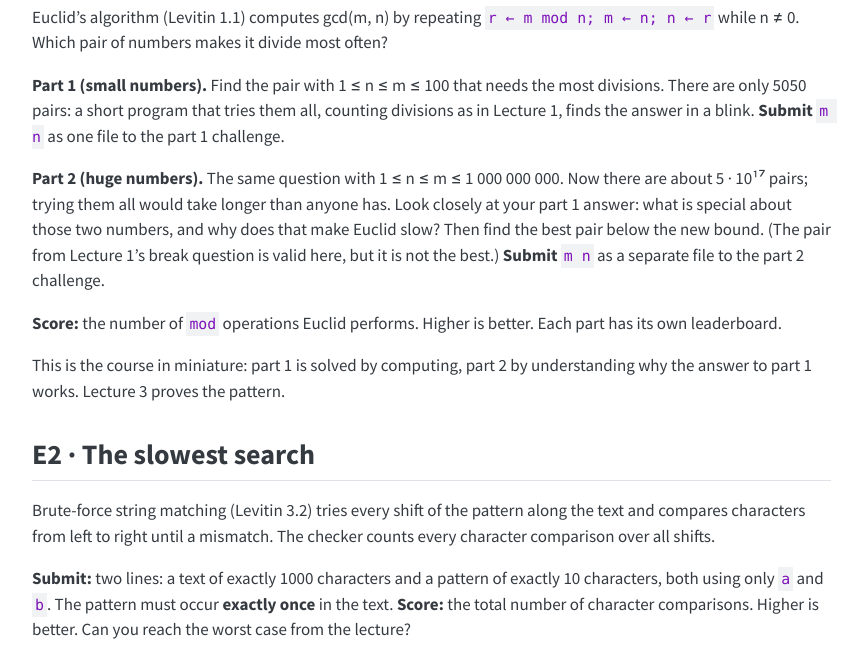
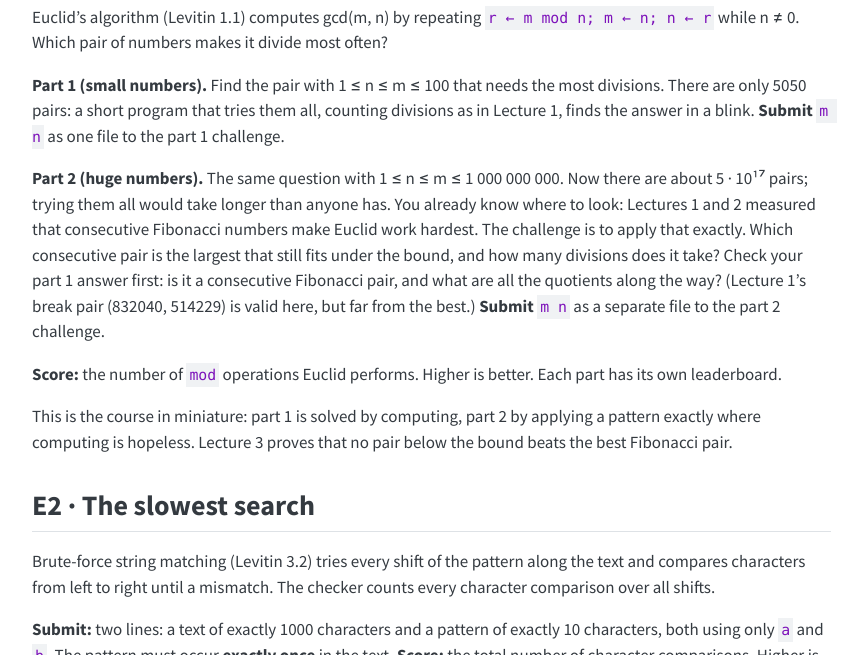
Before and after one commit to JU-Joel/taik12-algorithms, a plain HTML site: page challenges.html in a window 1280 px wide. Shown: the part 715-1370 px from the top of the page, without its empty margins (136-1004 px from the left). Drawn offline with Linux system fonts and the light colour scheme.

Commit message:
Publish site 2026-11-25T08:42

```diff
--- a/challenges.html
+++ b/challenges.html
@@ -173,9 +173,9 @@ ul.task-list li input[type="checkbox"] {
 <h2 class="anchored" data-anchor-id="e1-make-euclid-work-hardest-two-parts">E1 · Make Euclid work hardest (two parts)</h2>
 <p>Euclid’s algorithm (Levitin 1.1) computes gcd(m, n) by repeating <code>r ← m mod n; m ← n; n ← r</code> while n ≠ 0. Which pair of numbers makes it divide most often?</p>
 <p><strong>Part 1 (small numbers).</strong> Find the pair with 1 ≤ n ≤ m ≤ 100 that needs the most divisions. There are only 5050 pairs: a short program that tries them all, counting divisions as in Lecture 1, finds the answer in a blink. <strong>Submit</strong> <code>m n</code> as one file to the part 1 challenge.</p>
-<p><strong>Part 2 (huge numbers).</strong> The same question with 1 ≤ n ≤ m ≤ 1 000 000 000. Now there are about 5 · 10¹⁷ pairs; trying them all would take longer than anyone has. Look closely at your part 1 answer: what is special about those two numbers, and why does that make Euclid slow? Then find the best pair below the new bound. (The pair from Lecture 1’s break question is valid here, but it is not the best.) <strong>Submit</strong> <code>m n</code> as a separate file to the part 2 challenge.</p>
+<p><strong>Part 2 (huge numbers).</strong> The same question with 1 ≤ n ≤ m ≤ 1 000 000 000. Now there are about 5 · 10¹⁷ pairs; trying them all would take longer than anyone has. You already know where to look: Lectures 1 and 2 measured that consecutive Fibonacci numbers make Euclid work hardest. The challenge is to apply that exactly. Which consecutive pair is the largest that still fits under the bound, and how many divisions does it take? Check your part 1 answer first: is it a consecutive Fibonacci pair, and what are all the quotients along the way? (Lecture 1’s break pair (832040, 514229) is valid here, but far from the best.) <strong>Submit</strong> <code>m n</code> as a separate file to the part 2 challenge.</p>
 <p><strong>Score:</strong> the number of <code>mod</code> operations Euclid performs. Higher is better. Each part has its own leaderboard.</p>
-<p>This is the course in miniature: part 1 is solved by computing, part 2 by understanding why the answer to part 1 works. Lecture 3 proves the pattern.</p>
+<p>This is the course in miniature: part 1 is solved by computing, part 2 by applying a pattern exactly where computing is hopeless. Lecture 3 proves that no pair below the bound beats the best Fibonacci pair.</p>
 </section>
 <section id="e2-the-slowest-search" class="level2">
 <h2 class="anchored" data-anchor-id="e2-the-slowest-search">E2 · The slowest search</h2>
--- a/search.json
+++ b/search.json
@@ -25,7 +25,7 @@
     "href": "challenges.html#e1-make-euclid-work-hardest-two-parts",
     "title": "Challenges",
     "section": "E1 · Make Euclid work hardest (two parts)",
-    "text": "E1 · Make Euclid work hardest (two parts)\nEuclid’s algorithm (Levitin 1.1) computes gcd(m, n) by repeating r ← m mod n; m ← n; n ← r while n ≠ 0. Which pair of numbers makes it divide most often?\nPart 1 (small numbers). Find the pair with 1 ≤ n ≤ m ≤ 100 that needs the most divisions. There are only 5050 pairs: a short program that tries them all, counting divisions as in Lecture 1, finds the answer in a blink. Submit m n as one file to the part 1 challenge.\nPart 2 (huge numbers). The same question with 1 ≤ n ≤ m ≤ 1 000 000 000. Now there are about 5 · 10¹⁷ pairs; trying them all would take longer than anyone has. Look closely at your part 1 answer: what is special about those two numbers, and why does that make Euclid slow? Then find the best pair below the new bound. (The pair from Lecture 1’s break question is valid here, but it is not the best.) Submit m n as a separate file to the part 2 challenge.\nScore: the number of mod operations Euclid performs. Higher is better. Each part has its own leaderboard.\nThis is the course in miniature: part 1 is solved by computing, part 2 by understanding why the answer to part 1 works. Lecture 3 proves the pattern."
+    "text": "E1 · Make Euclid work hardest (two parts)\nEuclid’s algorithm (Levitin 1.1) computes gcd(m, n) by repeating r ← m mod n; m ← n; n ← r while n ≠ 0. Which pair of numbers makes it divide most often?\nPart 1 (small numbers). Find the pair with 1 ≤ n ≤ m ≤ 100 that needs the most divisions. There are only 5050 pairs: a short program that tries them all, counting divisions as in Lecture 1, finds the answer in a blink. Submit m n as one file to the part 1 challenge.\nPart 2 (huge numbers). The same question with 1 ≤ n ≤ m ≤ 1 000 000 000. Now there are about 5 · 10¹⁷ pairs; trying them all would take longer than anyone has. You already know where to look: Lectures 1 and 2 measured that consecutive Fibonacci numbers make Euclid work hardest. The challenge is to apply that exactly. Which consecutive pair is the largest that still fits under the bound, and how many divisions does it take? Check your part 1 answer first: is it a consecutive Fibonacci pair, and what are all the quotients along the way? (Lecture 1’s break pair (832040, 514229) is valid here, but far from the best.) Submit m n as a separate file to the part 2 challenge.\nScore: the number of mod operations Euclid performs. Higher is better. Each part has its own leaderboard.\nThis is the course in miniature: part 1 is solved by computing, part 2 by applying a pattern exactly where computing is hopeless. Lecture 3 proves that no pair below the bound beats the best Fibonacci pair."
   },
   {
     "objectID": "challenges.html#e2-the-slowest-search",
```
